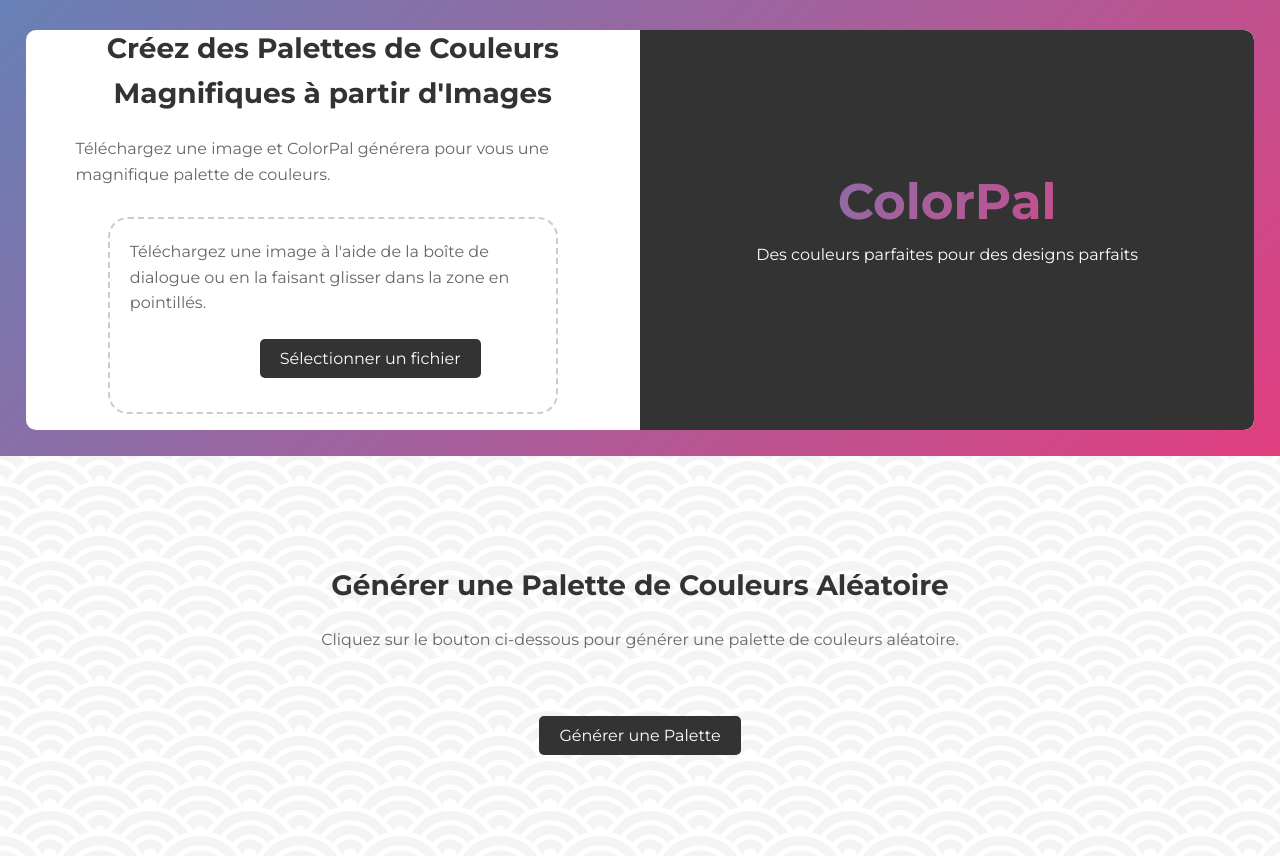
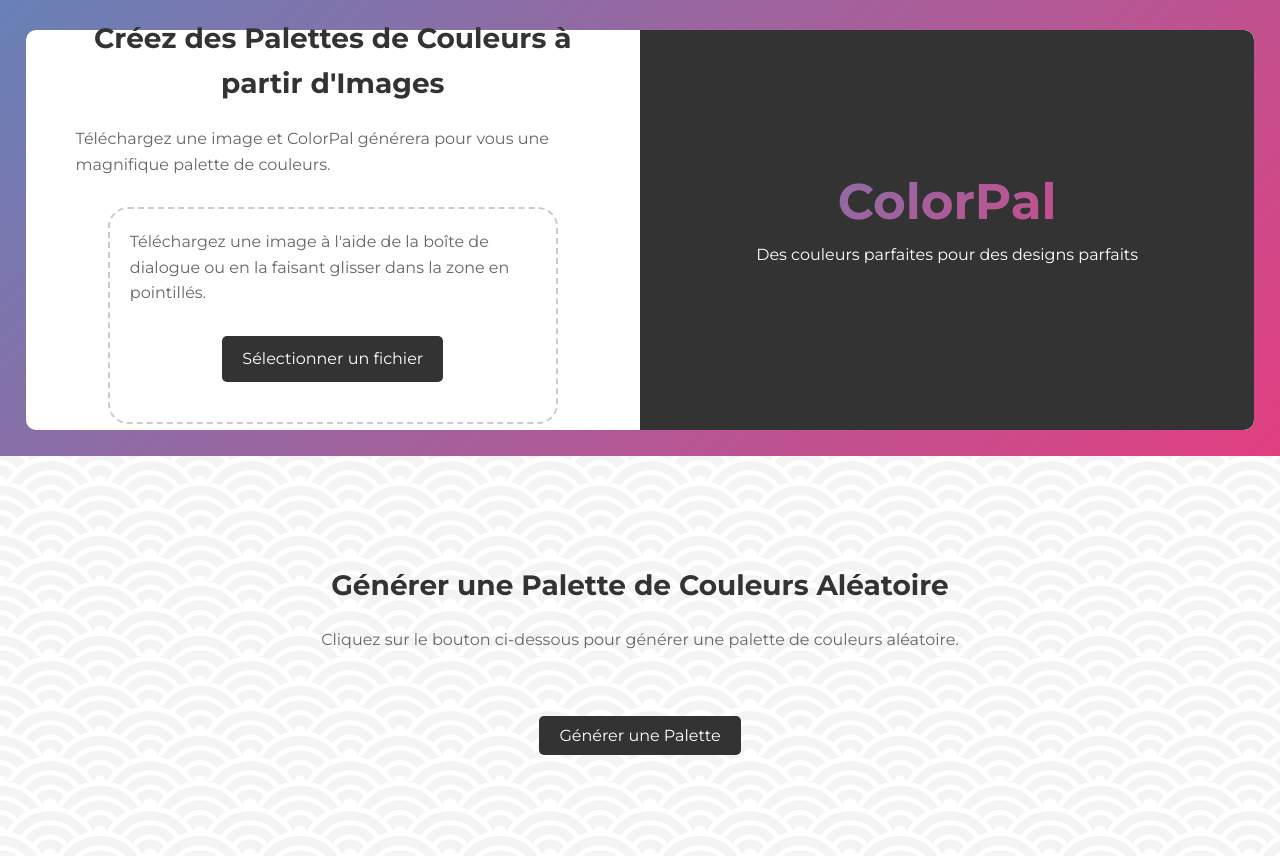
Before and after one commit to djaxchi/ColorPal, a Flask app: page / in a window 1280 px wide. Shown: the part 100-956 px from the top of the page. Run offline with Flask 2, Linux system fonts and the light colour scheme.

Commit message:
traduction en francais et modif css sur boutons

```diff
--- a/static/script.js
+++ b/static/script.js
@@ -50,7 +50,6 @@ function handleDrop(e) {
 
 function handleFiles(files) {
   ([...files]).forEach(file => {
-    console.log('File:', file);
     uploadFile(file);
   });
 }
@@ -180,7 +179,6 @@ function displayPalette(colorData) {
     const jsonSwatch = createJsonSwatch(() => showJsonModal(colors));
     paletteDiv.appendChild(jsonSwatch);
 
-    console.log('Palette displayed:', colors);
   } catch (error) {
     console.error('Error displaying palette:', error);
     alert('An error occurred while displaying the palette.');
@@ -207,7 +205,6 @@ function displayRandomPalette(colorData) {
     const jsonSwatch = createJsonSwatch(() => showJsonModal(colors));
     paletteDiv.appendChild(jsonSwatch);
 
-    console.log('Random palette displayed:', colors);
   } catch (error) {
     console.error('Error displaying random palette:', error);
     alert('An error occurred while displaying the random palette.');
@@ -266,7 +263,6 @@ function displayImage(file) {
       })
       .then(response => response.json())
       .then(result => {
-          console.log('Colors:', result.colors);
 
           createDraggableCircles(result.colors, img);
           displayPalette(result.colors);
--- a/static/style.css
+++ b/static/style.css
@@ -185,6 +185,9 @@ p {
 
 form {
     margin-bottom: 20px;
+    display: flex;
+    align-items: center;
+    flex-direction: column;
 }
 
 input[type="file"] {
@@ -219,7 +222,6 @@ input[type="file"] {
 
 #file-button{
     position: relative;
-    left:130px;
 }
 
 .button {
@@ -436,16 +438,11 @@ input[type="file"] {
     font-weight: bold;
 }
 .color-copie {
-    width: 50px;
-    height: 80px;
     margin: 0 5px;
     display: flex;
     cursor: pointer;
     border-radius: 100px; /* Optional: Add rounded corners */
     transition: transform 0.3s; /* Optional: Add hover effect */
-    box-shadow: 0 2px 4px rgba(0, 0, 0, 0.2);
-    border: 2px dashed #ccc;
-    background-color: #fff;
     align-items: center;
     justify-content: center;
 }
@@ -464,7 +461,7 @@ input[type="file"] {
     background-color: #555;
 }
 
-@media (max-width:850px) {
+@media (max-width:1000px) {
     main{
         margin-top: 0px;
     }
--- a/templates/index.html
+++ b/templates/index.html
@@ -2,7 +2,7 @@
 <html lang="fr">
 <head>
     <meta charset="UTF-8">
-    <title>ColorPal - Générateur Gratuit de Palettes de Couleurs à partir d'image</title>
+    <title>ColorPal - Générateur Gratuit de Palettes de Couleurs à Partir d'Image</title>
     <meta name="viewport" content="width=device-width, initial-scale=1.0, maximum-scale=1.0, user-scalable=no">
     <meta name="description" content="Créez des palettes de couleurs magnifiques avec ColorPal. Téléchargez des images et générez des schémas de couleurs pour la conception web, le design graphique, et bien plus encore. Générateur de palettes de couleurs facile et gratuit à partir d'images.">
     <link href="https://fonts.googleapis.com/css2?family=Montserrat:wght@400;700&display=swap" rel="stylesheet">
@@ -47,7 +47,7 @@
     <main>
         <section class="upload-section">
             <div id="drop-container">
-                <h1 style="text-align: center;">Créez des Palettes de Couleurs Magnifiques à partir d'Images</h1>
+                <h1 style="text-align: center;">Créez des Palettes de Couleurs à partir d'Images</h1>
                 <p>Téléchargez une image et ColorPal générera pour vous une magnifique palette de couleurs.</p>
                 <div id="drop-area">
                     <form class="my-form">
```
